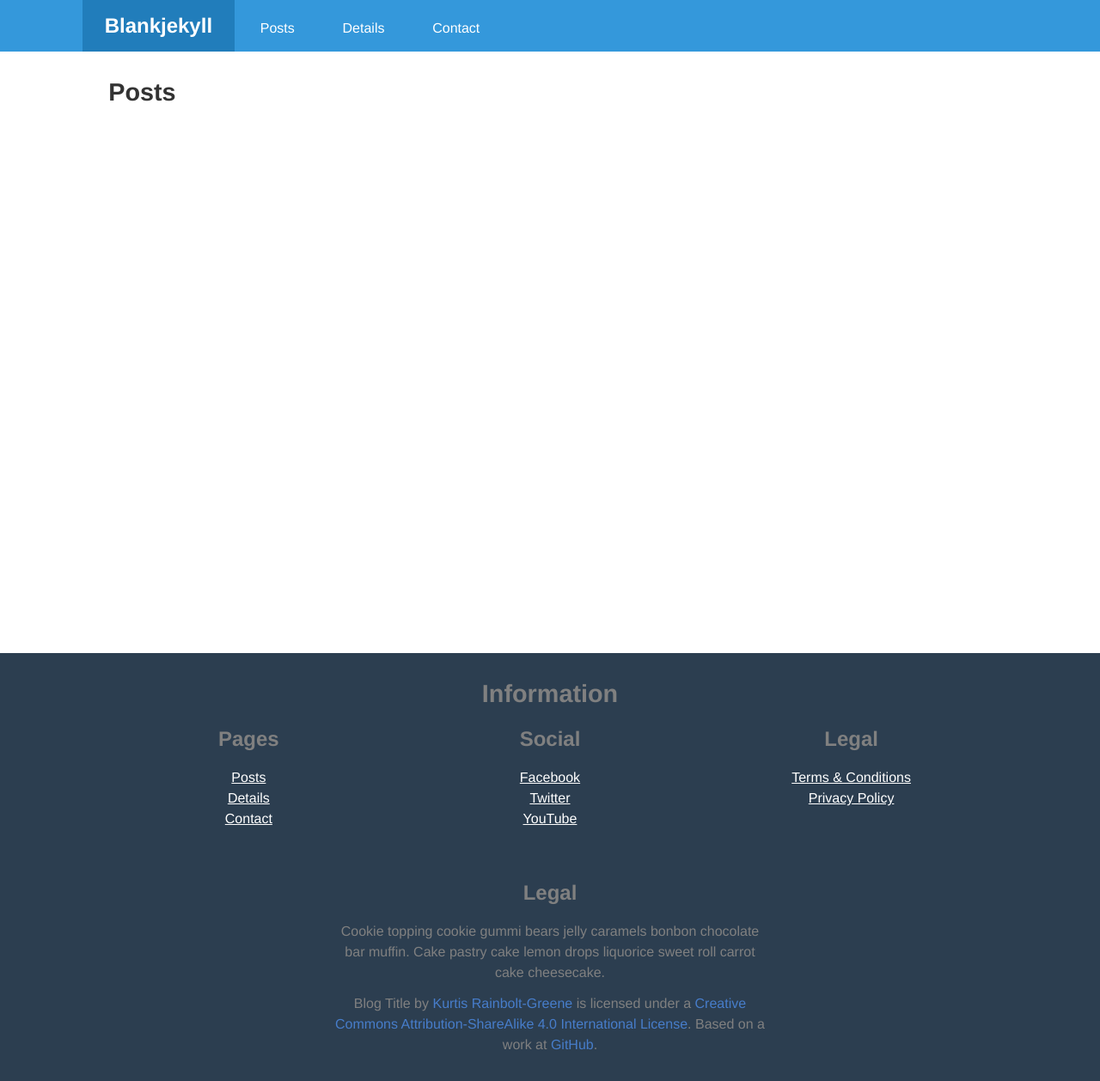
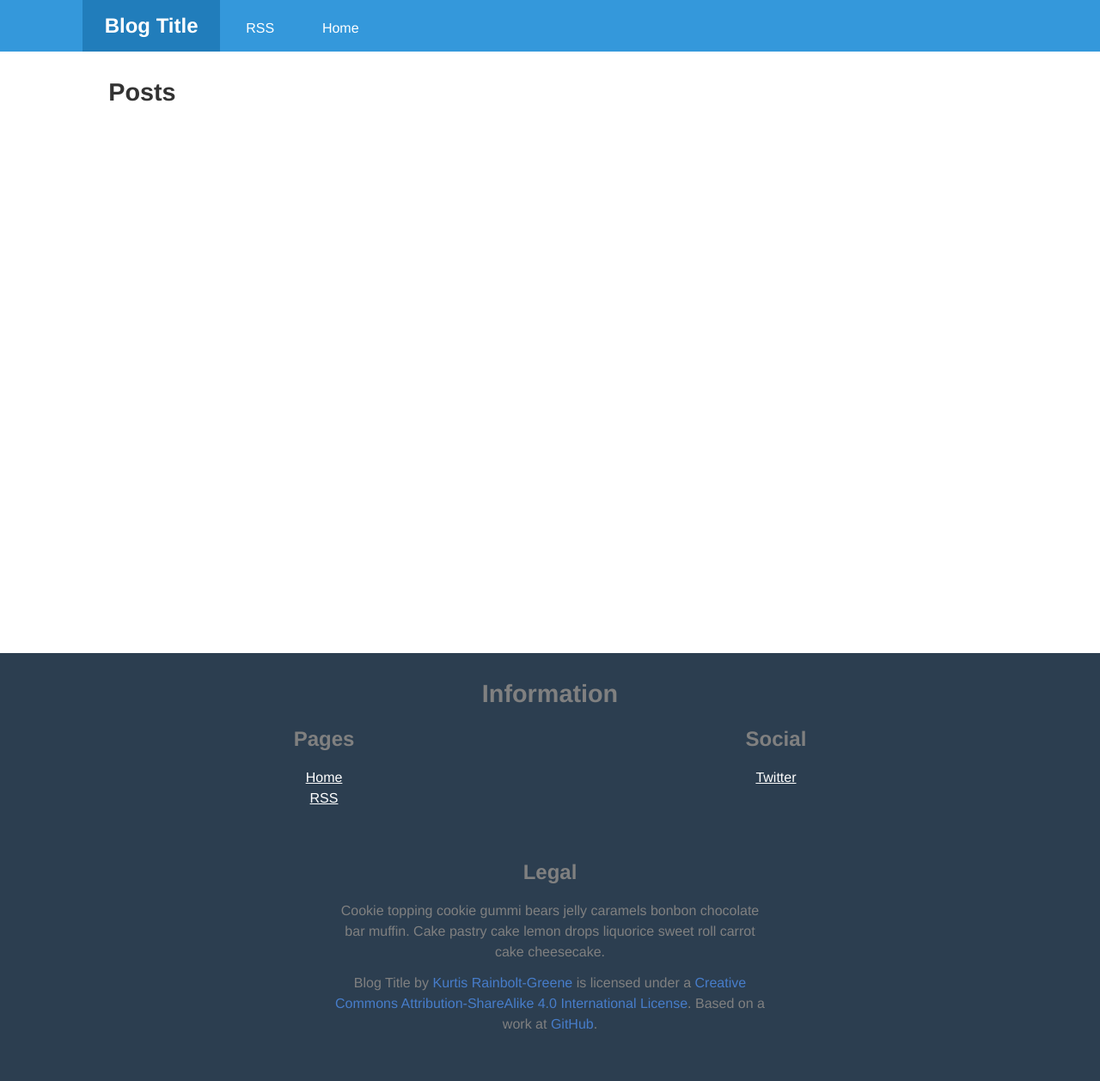
Before and after one commit to beelang/beelang.github.io, a Jekyll site: the page built from index.html, in a window 1280 px wide, cut to the strip 0-1258 px from the top of the page. Shown: the whole strip at 86% size. Built offline with Jekyll 4.4.1, drawn with Linux system fonts in a browser that asks for light colours; Markdown is read by kramdown in place of the engine named in the settings.

Commit message:
Being a bit more intelligent about our data

```diff
--- a/_config.yml
+++ b/_config.yml
@@ -1,11 +1,13 @@
 # Site settings
 title: "Blog Title"
 description: "The blog description."
+owner: "Kurtis Rainbolt-Greene"
+profiles:
+  -
+    url: "http://twitter.com/krainboltgreene"
+    name: "Twitter"
 github: "http://github.com/organization/blankjekyll.github.io"
 logo: "http://github.com/krainboltgreene.png"
-copyright:
-  title: "Blog Title"
-  author: "Kurtis Rainbolt-Greene"
 analytics: UA-18715035-10
 
 # Build settings
--- a/_includes/footer.html
+++ b/_includes/footer.html
@@ -10,17 +10,11 @@
       </h2>
 
       <ul class="links">
-        <li class="link">
-          <a href="/posts">Posts</a>
-        </li>
-
-        <li class="link">
-          <a href="/details">Details</a>
-        </li>
-
-        <li class="link">
-          <a href="/contact">Contact</a>
-        </li>
+        {% for page in site.pages reversed %}
+          <li class="link">
+            <a href="{{ page.url }}">{{ page.title }}</a>
+          </li>
+        {% endfor %}
       </ul>
     </section>
 
@@ -30,33 +24,11 @@
       </h2>
 
       <ul class="links">
-        <li class="link">
-          <a href="#">Facebook</a>
-        </li>
-
-        <li class="link">
-          <a href="#">Twitter</a>
-        </li>
-
-        <li class="link">
-          <a href="#">YouTube</a>
-        </li>
-      </ul>
-    </section>
-
-    <section class="column">
-      <h2 class="heading">
-        Legal
-      </h2>
-
-      <ul class="links">
-        <li class="link">
-          <a href="/terms">Terms &amp; Conditions</a>
-        </li>
-
-        <li class="link">
-          <a href="/policy">Privacy Policy</a>
-        </li>
+        {% for profile in site.profiles %}
+          <li class="link">
+            <a rel="profile" href="{{ profile.url }}">{{ profile.name }}</a>
+          </li>
+        {% endfor %}
       </ul>
     </section>
   </section>
@@ -73,8 +45,8 @@
     </p>
 
     <p id="copyright">
-      {{ site.copyright.title }}
-      by <a rel="author" href="{{ site.url }}" >{{ site.copyright.author }}</a>
+      {{ site.title }}
+      by <a rel="author" href="{{ site.url }}" >{{ site.owner }}</a>
       is licensed under a <a rel="license" href="http://creativecommons.org/licenses/by-sa/4.0/">Creative Commons Attribution-ShareAlike 4.0 International License</a>.
       Based on a work at <a rel="source" href="{{ site.github }}">{{ site.github }}</a>.
     </p>
@@ -83,5 +55,4 @@
   <figure id="logo">
     <img class="logo" src="{{ site.logo }}" alt="Logo image">
   </figure>
-
 </footer>
--- a/_includes/header.html
+++ b/_includes/header.html
@@ -3,20 +3,15 @@
     <ul class="links">
       <li class="link brand">
         <a href="/">
-          <strong>Blankjekyll</strong>
+          <strong>{{ site.title }}</strong>
         </a>
       </li>
-      <li class="link">
-        <a href="/posts">Posts</a>
-      </li>
 
-      <li class="link">
-        <a href="/details">Details</a>
-      </li>
-
-      <li class="link">
-        <a href="/contact">Contact</a>
-      </li>
+      {% for page in site.pages %}
+        <li class="link">
+          <a href="{{ page.url }}">{{ page.title }}</a>
+        </li>
+      {% endfor %}
     </ul>
   </nav>
 </header>
--- a/_sass/_footer.scss
+++ b/_sass/_footer.scss
@@ -24,7 +24,7 @@ body > footer {
     }
 
     .column {
-      @include span-columns(4);
+      @include span-columns(6);
     }
 
     .links {
--- a/core.css
+++ b/core.css
@@ -238,7 +238,7 @@ body > footer {
       float: left;
       display: block;
       margin-right: 2.35765%;
-      width: 31.76157%; }
+      width: 48.82117%; }
       body > footer #information .column:last-child {
         margin-right: 0; }
     body > footer #information .links .link a {
--- a/feed.xml
+++ b/feed.xml
@@ -1,4 +1,5 @@
 ---
+title: "RSS"
 layout: null
 ---
 <?xml version="1.0" encoding="UTF-8"?>
```
Also changed, not shown: 1 other file.
